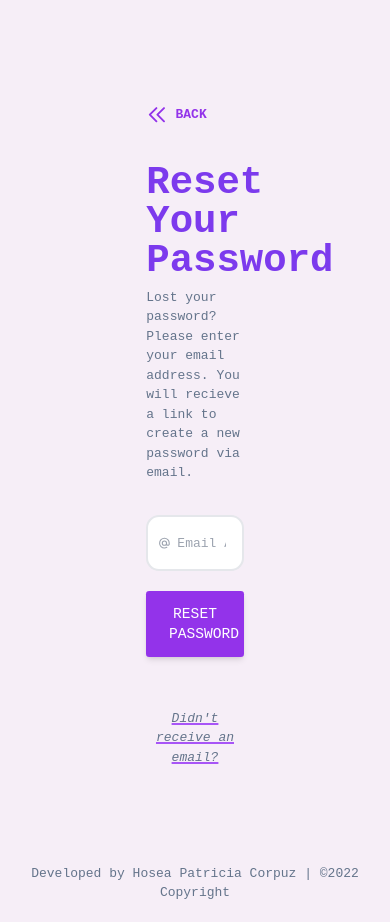
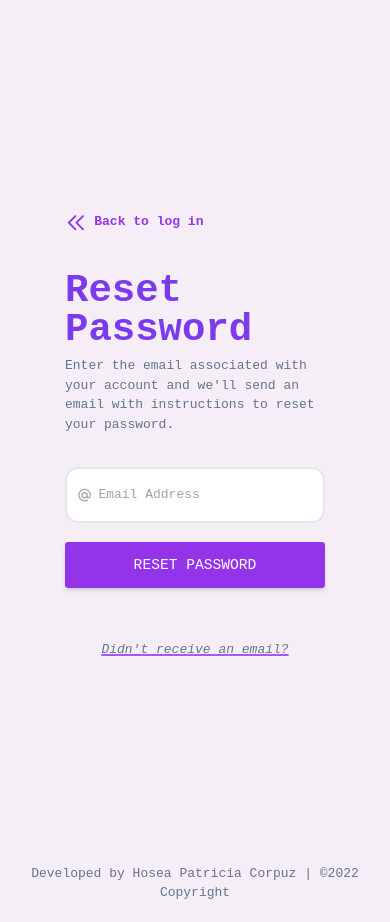
Before and after one commit to seya101/login-web-app-2, a Nuxt app: page /resetPassword in a window 390 px wide. Built offline with nearby package versions, Linux system fonts and the light colour scheme.

Commit message:
fix responsiveness

```diff
--- a/pages/resetPassword.vue
+++ b/pages/resetPassword.vue
@@ -1,16 +1,16 @@
 <template>
     <section class="min-h-screen flex items-center justify-center">
-            <div class="w-3/12">
+            <div class="lg:w-4/12 w-8/12">
             <div>
                 <NuxtLink to="./" class="bg-transparent font-bold my-10 inline-flex items-center text-purple-600 animate-bounce">
                     <svg class="w-7 h-7 " fill="none" stroke="currentColor" viewBox="0 0 24 24" xmlns="http://www.w3.org/2000/svg"><path stroke-linecap="round" stroke-linejoin="round" stroke-width="2" d="M11 19l-7-7 7-7m8 14l-7-7 7-7"></path></svg>
-                    <span class="px-2">BACK</span>
+                    <span class="px-2 ">Back to log in </span>
                 </NuxtLink>
             </div>
                 <form>
                 <div class="mb-10">
-                    <h1 class="text-violet-600 text-5xl font-extrabold mb-2">Reset Your Password</h1>
-                    <p class="text-slate-500">Lost your password? Please enter your email address. You will recieve a link to create a new password via email.</p>
+                    <h1 class="text-violet-600 text-5xl font-extrabold mb-2">Reset Password</h1>
+                    <p class="text-slate-500">Enter the email associated with your account and we'll send an email with instructions to reset your password.</p>
                 </div>
                 <!-- Email input -->
                 <div class=" flex items-center border-2 py-2 px-3 rounded-2xl mb-6 bg-white focus-within:border-purple-500">
```
